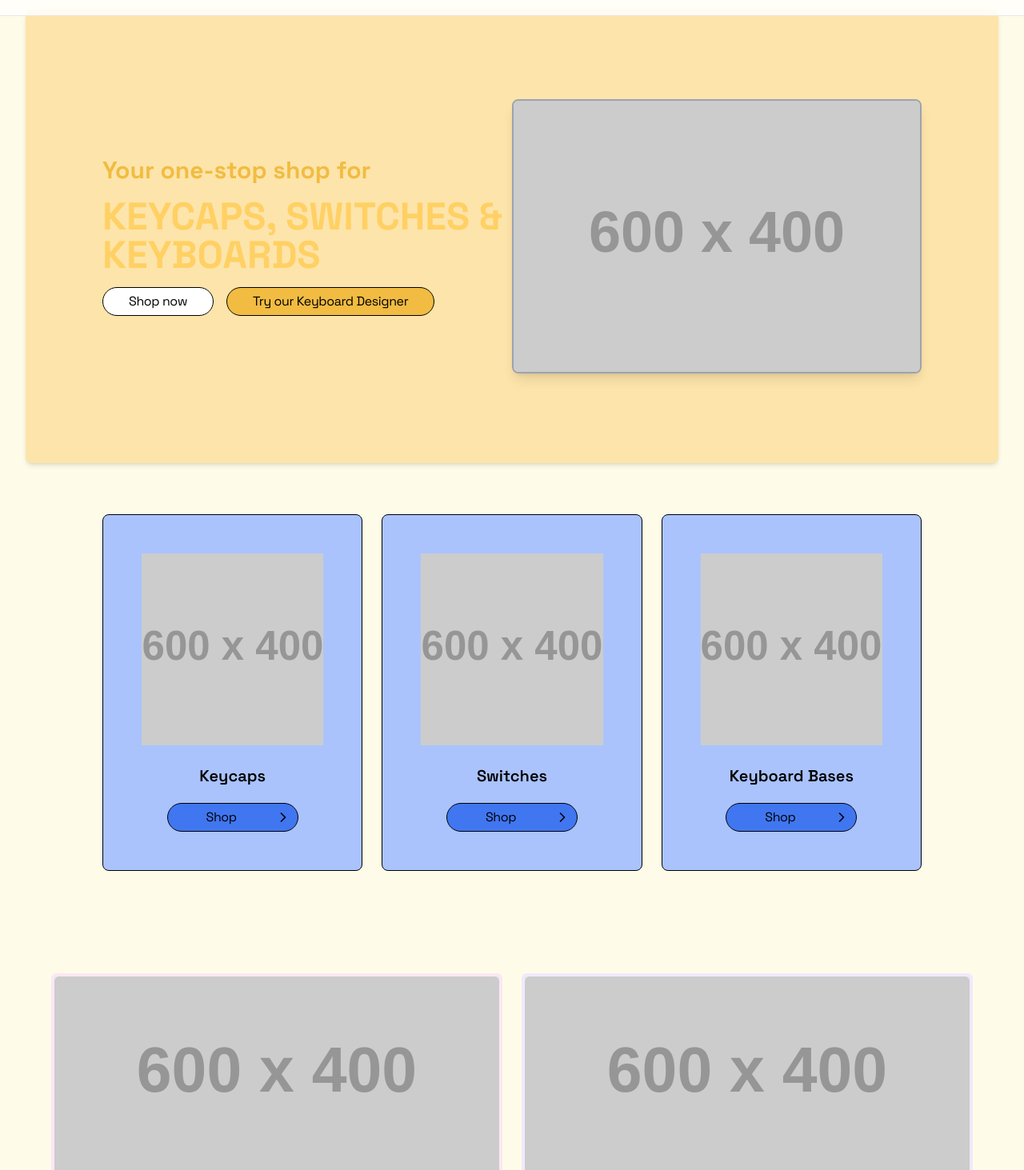
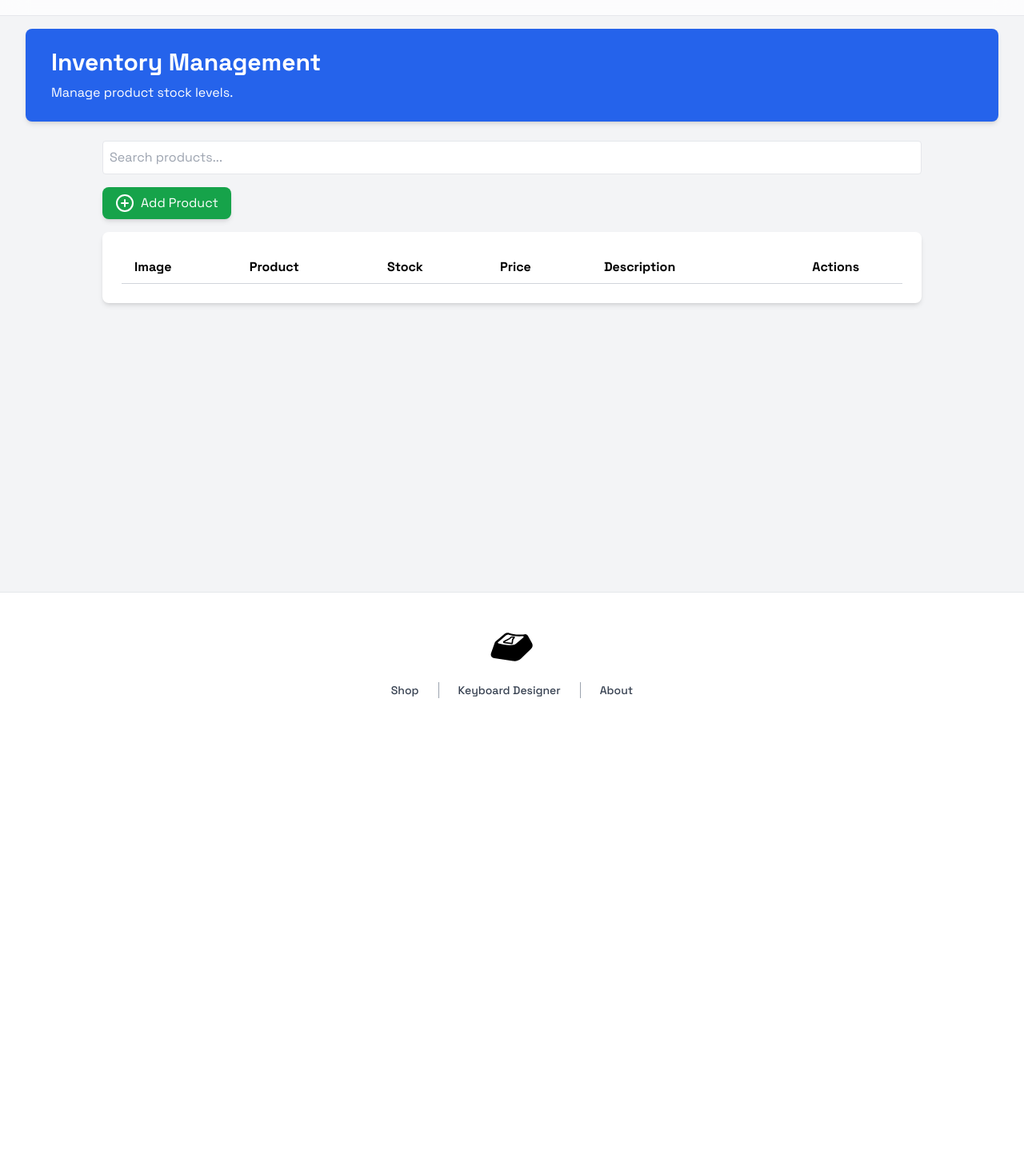
Before and after one commit to unchihugo/keylab, a React (Vite) app in the folder client/: page /Inventory in a window 1280 px wide. Shown: the part 60-1523 px from the top of the page at 80% size. After the commit the page ends 1005 px from the top, so only its background shows below. Built offline with nearby package versions, Linux system fonts and the light colour scheme; a web font is replaced by a local one.

Commit message:
Inventory page

```diff
--- a/client/src/main.tsx
+++ b/client/src/main.tsx
@@ -15,7 +15,7 @@ import Product from "./pages/products/[slug]"
 import Cart from './pages/Cart'
 import ProtectedRoute from "./components/ProtectedRoute"
 import About from "./pages/About"
-import Inventory from "./pages/admin/Inventory"
+import Inventory from "./pages/admin/Inventory.tsx"
 
 const router = createBrowserRouter([
 	{
--- a/client/src/pages/admin/Inventory.tsx
+++ b/client/src/pages/admin/Inventory.tsx
@@ -1,73 +1,264 @@
+import React, { useState, useEffect } from "react";
+import { Trash2, PlusCircle, Edit } from "lucide-react";
 
-import LinkButton from "../../components/LinkButton";
-import { ChevronRight } from "lucide-react";
+interface Product {
+    name: string;
+    stock: number;
+    price: number;
+    image: string;
+    description: string;
+}
 
 export default function Inventory() {
+    const [products, setProducts] = useState<Product[]>([]);
+    const [searchTerm, setSearchTerm] = useState<string>("");
+    const [currentPage, setCurrentPage] = useState(1);
+    const itemsPerPage = 5;
+    const [editingIndex, setEditingIndex] = useState<number | null>(null);
+    const [editingField, setEditingField] = useState<keyof Product | null>(null);
+    const [editValue, setEditValue] = useState<string>("");
+    const [editingImage, setEditingImage] = useState<number | null>(null);
+    const [newImage, setNewImage] = useState<string>("");
+
+    const [isAddingProduct, setIsAddingProduct] = useState(false);
+    const [newProduct, setNewProduct] = useState<Product | null>(null);
+
+    useEffect(() => {
+        const storedProducts = localStorage.getItem("inventory");
+        if (storedProducts) {
+            setProducts(JSON.parse(storedProducts));
+        }
+    }, []);
+
+    useEffect(() => {
+        localStorage.setItem("inventory", JSON.stringify(products));
+    }, [products]);
+
+    const addProduct = () => {
+        setIsAddingProduct(true);
+        setNewProduct({
+            name: "",
+            stock: 0,
+            price: 0,
+            image: "https://via.placeholder.com/100",
+            description: "",
+        });
+    };
+
+    const cancelAddProduct = () => {
+        setIsAddingProduct(false);
+        setNewProduct(null);
+    };
+
+    const saveNewProduct = () => {
+        if (newProduct) {
+            setProducts(prevProducts => [...prevProducts, newProduct]);
+            setIsAddingProduct(false);
+            setNewProduct(null);
+        }
+    };
+
+    const handleNumberChange = (field: keyof Product, value: string) => {
+        const numericValue = value === "" ? "" : Number(value);
+
+        if (numericValue !== "" && numericValue < 0) {
+            setNewProduct(prevProduct => ({
+                ...prevProduct!,
+                [field]: 0,
+            }));
+        } else {
+            setNewProduct(prevProduct => ({
+                ...prevProduct!,
+                [field]: numericValue,
+            }));
+        }
+    };
+
+    const startEditing = (index: number, field: keyof Product) => {
+        setEditingIndex(index);
+        setEditingField(field);
+        setEditValue(products[index][field].toString());
+    };
+
+    const saveEdit = () => {
+        if (editingIndex === null || editingField === null) return;
+        const updatedProducts = [...products];
+        if (editingField === "stock" || editingField === "price") {
+            const numericValue = Number(editValue);
+            if (isNaN(numericValue)) {
+                alert("Please enter a valid number.");
+                return;
+            }
+            updatedProducts[editingIndex][editingField] = Math.max(numericValue, 0);
+        } else {
+            updatedProducts[editingIndex][editingField] = editValue;
+        }
+        setProducts(updatedProducts);
+        setEditingIndex(null);
+        setEditingField(null);
+        setEditValue("");
+    };
+
+    const startEditingImage = (index: number) => {
+        setEditingImage(index);
+        setNewImage(products[index].image);
+    };
+
+    const saveImageEdit = (index: number) => {
+        const updatedProducts = [...products];
+        updatedProducts[index].image = newImage;
+        setProducts(updatedProducts);
+        setEditingImage(null);
+    };
+
+    const displayedProducts = products
+        .filter(product => product.name.toLowerCase().includes(searchTerm.toLowerCase()))
+        .slice((currentPage - 1) * itemsPerPage, currentPage * itemsPerPage);
+
     return (
-        <div className="bg-yellow-50 min-h-screen font-sans p-8">
-            {/* Hero Section */}
-            <section className="bg-primary py-28 px-8 text-left mt-10 rounded-lg shadow-md">
-                <div className="max-w-screen-lg mx-auto flex flex-col md:flex-row items-center">
-                    <div className="flex flex-col space-y-4 w-full md:w-1/2">
-                        <h2 className="text-3xl font-bold text-primary-darker">Your one-stop shop for</h2>
-                        <h2 className="text-5xl font-extrabold text-primary-dark">KEYCAPS, SWITCHES & KEYBOARDS</h2>
-                        <div className="flex justify-start space-x-4 mt-6">
-                            <LinkButton text="Shop now" buttonClassNames="bg-white" textClassNames="px-6 py-2" to="/shop" />
-                            <LinkButton text="Try our Keyboard Designer" buttonClassNames="bg-primary-darker" textClassNames="px-6 py-2" to="/keyboard-designer" />
+        <div className="bg-gray-100 min-h-screen p-8">
+            <div className="mt-16"></div>
+
+            <section className="bg-blue-600 py-6 px-8 text-white rounded-lg shadow-md">
+                <h2 className="text-3xl font-bold">Inventory Management</h2>
+                <p className="mt-2">Manage product stock levels.</p>
+            </section>
+
+            <div className="max-w-screen-lg mx-auto mt-6">
+                <input
+                    type="text"
+                    placeholder="Search products..."
+                    className="p-2 border rounded w-full mb-4"
+                    value={searchTerm}
+                    onChange={(e) => setSearchTerm(e.target.value)}
+                />
+
+                <button onClick={addProduct} className="flex items-center bg-green-600 text-white px-4 py-2 rounded-lg shadow-md hover:bg-green-700 mb-4">
+                    <PlusCircle className="mr-2" /> Add Product
+                </button>
+
+                {isAddingProduct && (
+                    <div className="bg-white p-6 rounded-lg shadow-md mb-4">
+                        <h3 className="text-xl font-bold mb-4">Add New Product</h3>
+                        <input
+                            type="text"
+                            value={newProduct?.name || ""}
+                            onChange={(e) => setNewProduct({ ...newProduct!, name: e.target.value })}
+                            placeholder="Product Name"
+                            className="p-2 border rounded mb-2 w-full"
+                        />
+                        <input
+                            type="number"
+                            value={newProduct?.stock || ""}
+                            onChange={(e) => handleNumberChange('stock', e.target.value)}
+                            placeholder="Stock"
+                            className="p-2 border rounded mb-2 w-full"
+                        />
+                        <input
+                            type="number"
+                            value={newProduct?.price || ""}
+                            onChange={(e) => handleNumberChange('price', e.target.value)}
+                            placeholder="Price"
+                            className="p-2 border rounded mb-2 w-full"
+                        />
+                        <input
+                            type="text"
+                            value={newProduct?.image || ""}
+                            onChange={(e) => setNewProduct({ ...newProduct!, image: e.target.value })}
+                            placeholder="Image URL"
+                            className="p-2 border rounded mb-2 w-full"
+                        />
+                        <textarea
+                            value={newProduct?.description || ""}
+                            onChange={(e) => setNewProduct({ ...newProduct!, description: e.target.value })}
+                            placeholder="Description"
+                            className="p-2 border rounded mb-4 w-full"
+                        />
+                        <div className="flex justify-between">
+                            <button onClick={cancelAddProduct} className="bg-gray-500 text-white px-4 py-2 rounded-lg">Cancel</button>
+                            <button onClick={saveNewProduct} className="bg-blue-600 text-white px-4 py-2 rounded-lg">Save</button>
                         </div>
                     </div>
-                    <div className="w-full md:w-1/2 mt-8 md:mt-0">
-                        <img src="https://via.placeholder.com/600x400?text=Product+Image" alt="Keyboard or Keycaps" className="w-full h-auto rounded-lg shadow-lg border-2 border-gray-400" />
-                    </div>
+                )}
+
+                <div className="bg-white p-6 rounded-lg shadow-md">
+                    <table className="w-full text-left border-collapse">
+                        <thead>
+                            <tr className="border-b border-gray-300">
+                                <th className="py-2 px-4">Image</th>
+                                <th className="py-2 px-4">Product</th>
+                                <th className="py-2 px-4">Stock</th>
+                                <th className="py-2 px-4">Price</th>
+                                <th className="py-2 px-4">Description</th>
+                                <th className="py-2 px-4 text-center">Actions</th>
+                            </tr>
+                        </thead>
+                        <tbody>
+                            {displayedProducts.map((product, index) => (
+                                <tr key={index} className="border-b border-gray-200">
+                                    <td className="py-2 px-4">
+                                        {editingImage === index ? (
+                                            <div>
+                                                <input
+                                                    type="text"
+                                                    value={newImage}
+                                                    onChange={(e) => setNewImage(e.target.value)}
+                                                    className="border p-1 rounded w-full"
+                                                />
+                                                <button onClick={() => saveImageEdit(index)} className="text-blue-500 ml-2">
+                                                    Save
+                                                </button>
+                                            </div>
+                                        ) : (
+                                            <div className="flex items-center">
+                                                <img src={product.image} alt={product.name} className="w-16 h-16 rounded" />
+                                                <button
+                                                    onClick={() => startEditingImage(index)}
+                                                    className="ml-2 text-blue-500"
+                                                >
+                                                    Edit
+                                                </button>
+                                            </div>
+                                        )}
+                                    </td>
+                                    {(["name", "stock", "price", "description"] as (keyof Product)[]).map(field => (
+                                        <td key={field} className="py-2 px-4">
+                                            {editingIndex === index && editingField === field ? (
+                                                <input
+                                                    type={field === "stock" || field === "price" ? "number" : "text"}
+                                                    value={editValue}
+                                                    onChange={(e) => setEditValue(e.target.value)}
+                                                    onBlur={saveEdit}
+                                                    autoFocus
+                                                    className="border p-1 rounded"
+                                                />
+                                            ) : (
+                                                <span>
+                                                    {field === "price" ? `£${product[field].toFixed(2)}` : product[field]}
+                                                    <button
+                                                        onClick={() => startEditing(index, field)}
+                                                        className="ml-2 text-blue-500"
+                                                    >
+                                                        Edit
+                                                    </button>
+                                                </span>
+                                            )}
+                                        </td>
+                                    ))}
+                                    <td className="py-2 px-4 flex justify-center gap-2">
+                                        <button
+                                            onClick={() => setProducts(products.filter((_, i) => i !== index))}
+                                            className="text-red-500 hover:text-red-700 flex items-center"
+                                        >
+                                            <Trash2 className="mr-1" />
+                                        </button>
+                                    </td>
+                                </tr>
+                            ))}
+                        </tbody>
+                    </table>
                 </div>
-            </section>
-
-            {/* Product Section */}
-            <section className="py-16 px-8">
-                <div className="grid grid-cols-1 sm:grid-cols-2 lg:grid-cols-3 gap-6 max-w-screen-lg mx-auto">
-                    {["Keycaps", "Switches", "Keyboard Bases"].map((name, index) => (
-                        <div key={index} className="bg-secondary rounded-lg p-12 flex flex-col items-center border border-black">
-                            <div className="w-full h-60 overflow-hidden mb-6">
-                                <img src="https://via.placeholder.com/600x400?text=Product+Image" alt={name} className="w-full h-full object-cover" />
-                            </div>
-                            <h3 className="text-xl font-semibold text-black mb-5">{name}</h3>
-                            <LinkButton text="Shop" buttonClassNames="bg-secondary-darker" textClassNames="px-10 py-3" to="/shop" Icon={ChevronRight} iconRight={true} />
-                        </div>
-                    ))}
-                </div>
-            </section>
-
-            {/* Image Showcase Section */}
-            <section className="py-16 px-8">
-                <div className="flex gap-6">
-                    {["border-pink-100", "border-purple-100"].map((borderColor, index) => (
-                        <div key={index} className={`h-64 w-full bg-gray-200 rounded-md border-4 ${borderColor} flex items-center justify-center`}>
-                            <img src="https://via.placeholder.com/600x400?text=Product+Image" alt="Showcase Image" className="w-full h-full object-cover rounded-md" />
-                        </div>
-                    ))}
-                </div>
-            </section>
-
-            {/* Reviews Section */}
-            <section className="py-16 px-8 bg-yellow-50">
-                <h2 className="text-2xl font-semibold text-center mb-8">Latest Reviews</h2>
-                <div className="grid grid-cols-1 sm:grid-cols-2 lg:grid-cols-4 gap-6 max-w-screen-lg mx-auto">
-                    {["bg-primary-dark", "bg-blue-100", "bg-purple-100", "bg-pink-100"].map((bgColor, index) => (
-                        <div key={index} className={`${bgColor} p-6 rounded-lg shadow-md text-center`}>
-                            <div className="h-12 w-12 bg-gray-200 rounded-full mx-auto mb-4"></div>
-                            <h4 className="text-lg font-bold">Review Title</h4>
-                            <p className="text-gray-600 mt-2">Review Body</p>
-                            <p className="text-sm text-gray-500 mt-4">Reviewer Name - Date</p>
-                            <div className="flex justify-center space-x-1 mt-4">
-                                {[...Array(4)].map((_, i) => (
-                                    <i key={i} className="fas fa-star text-yellow-400"></i>
-                                ))}
-                                <i className="fas fa-star text-gray-300"></i>
-                            </div>
-                        </div>
-                    ))}
-                </div>
-            </section>
+            </div>
         </div>
     );
 }
```
